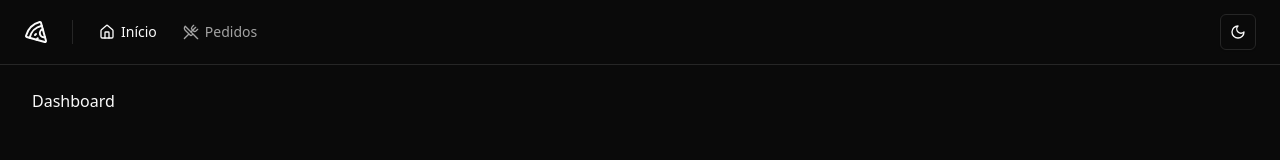
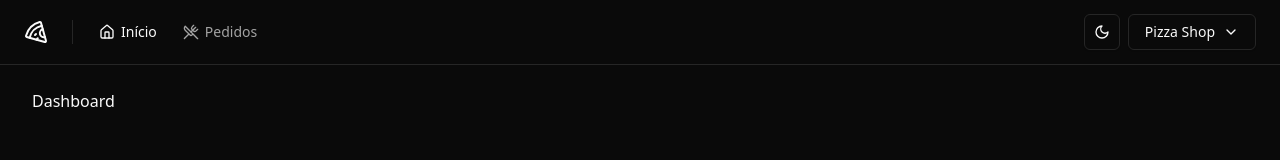
Before and after one commit to brunoanunciacaosouza/pizzashop-web, a React (Vite) app: page / in a window 1280 px wide. Shown: the top 160 px of the page. Built offline with nearby package versions, Linux system fonts and the light colour scheme.

Commit message:
menu da conta

```diff
--- /dev/null
+++ b/src/components/account-menu.tsx
@@ -0,0 +1,47 @@
+import { Building, ChevronDown, LogOut } from "lucide-react";
+import { Button } from "./ui/button";
+import {
+  DropdownMenu,
+  DropdownMenuContent,
+  DropdownMenuItem,
+  DropdownMenuLabel,
+  DropdownMenuSeparator,
+  DropdownMenuTrigger,
+} from "./ui/dropdown-menu";
+
+export function AccountMenu() {
+  return (
+    <DropdownMenu>
+      <DropdownMenuTrigger asChild>
+        <Button
+          variant="outline"
+          className="flex select-none items-center gap-2"
+        >
+          Pizza Shop
+          <ChevronDown className="h-4 w-4" />
+        </Button>
+      </DropdownMenuTrigger>
+
+      <DropdownMenuContent align="end" className="w-56">
+        <DropdownMenuLabel className="flex flex-col">
+          <span>Admin</span>
+          <span className="text-xs font-normal text-muted-foreground">
+            admin@admin.com
+          </span>
+        </DropdownMenuLabel>
+
+        <DropdownMenuSeparator />
+
+        <DropdownMenuItem>
+          <Building className="mr-2 h-4 w-4" />
+          <span>Perfil da loja</span>
+        </DropdownMenuItem>
+
+        <DropdownMenuItem className="text-rose-500 dark:text-rose-400">
+          <LogOut className="mr-2 h-4 w-4" />
+          <span>Sair</span>
+        </DropdownMenuItem>
+      </DropdownMenuContent>
+    </DropdownMenu>
+  );
+}
--- a/src/components/header.tsx
+++ b/src/components/header.tsx
@@ -2,6 +2,7 @@ import { Home, Pizza, UtensilsCrossed } from "lucide-react";
 import { Separator } from "./ui/separator";
 import { NavLink } from "./navlink";
 import { ThemeToggle } from "./theme/mode-toggle";
+import { AccountMenu } from "./account-menu";
 
 export function Header() {
   return (
@@ -24,6 +25,7 @@ export function Header() {
 
         <div className="ml-auto flex items-center gap-2">
           <ThemeToggle />
+          <AccountMenu />
         </div>
       </div>
     </div>
```
